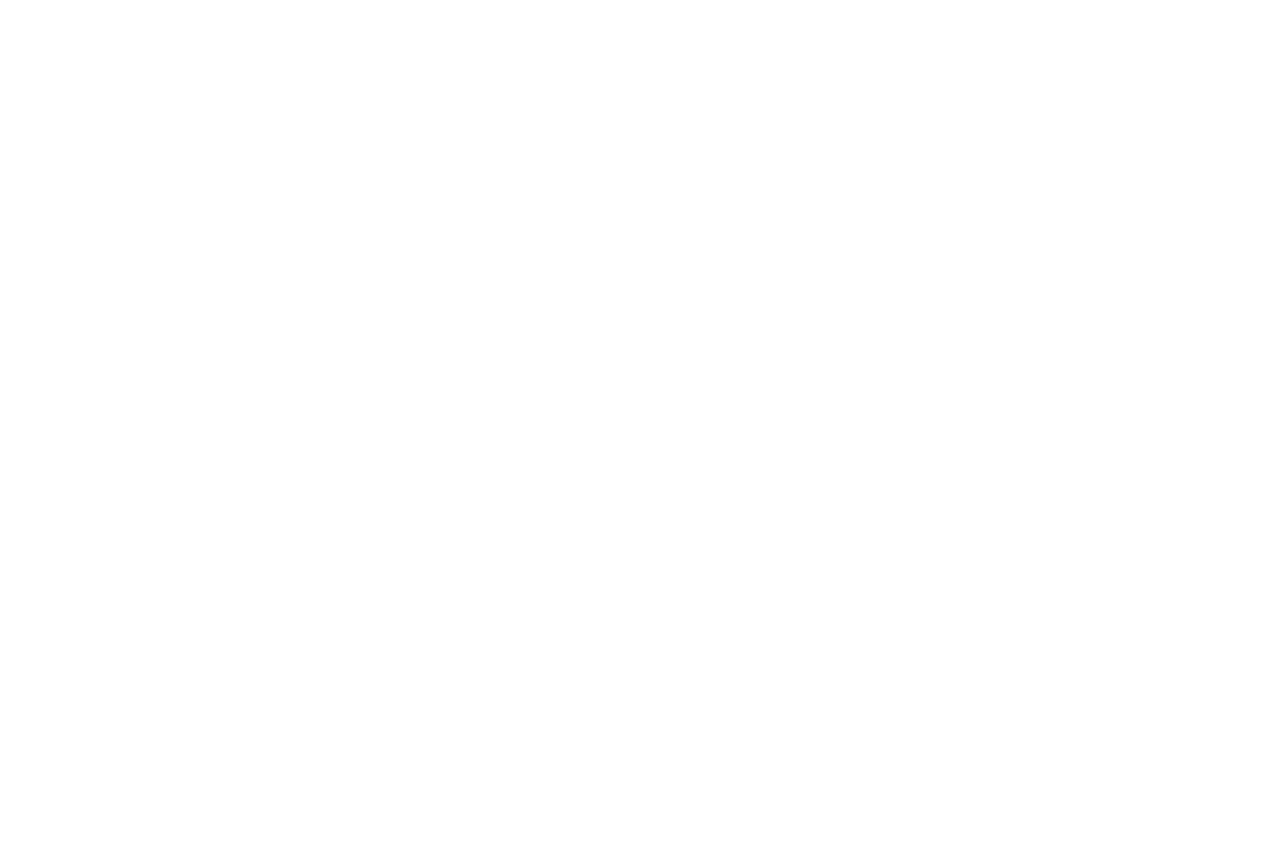
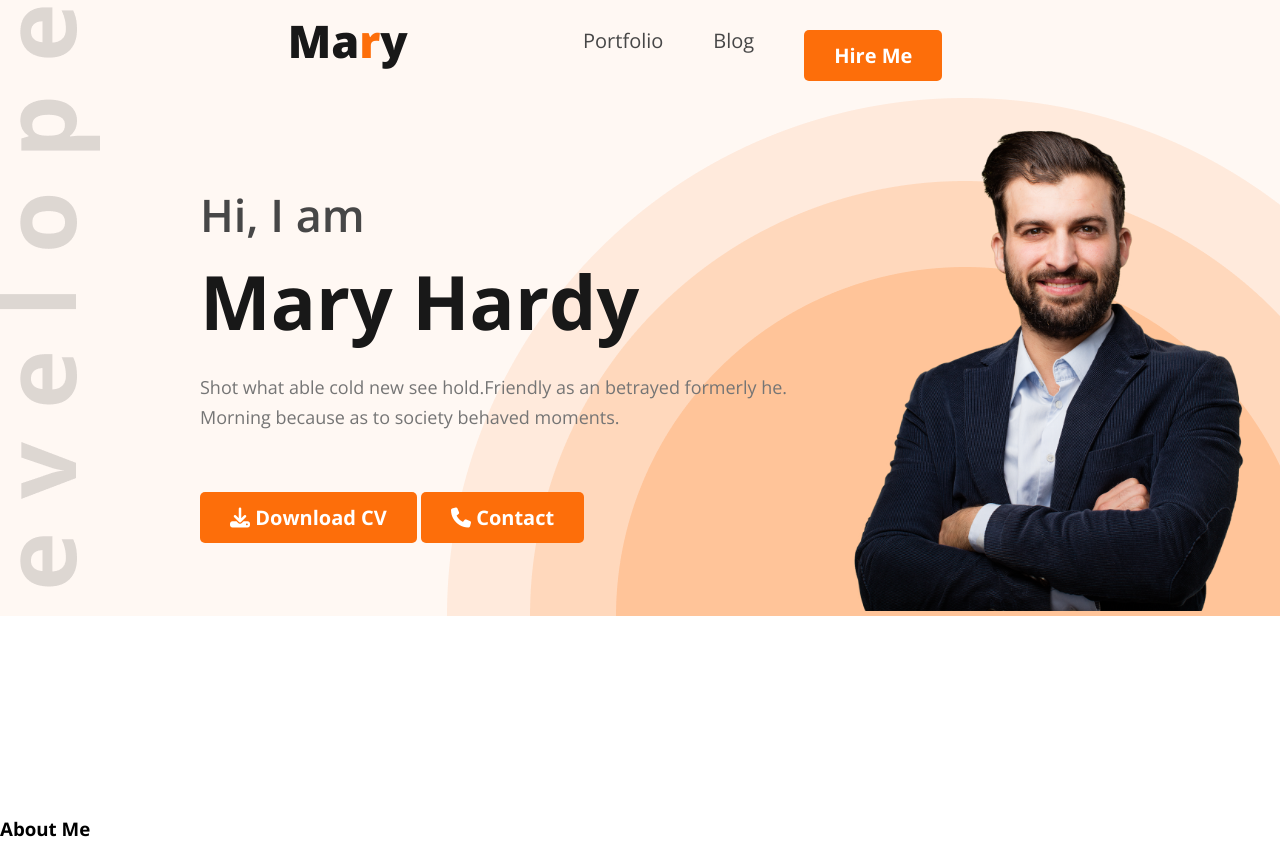
Before and after one commit to Shohag-SP1/Shohag_Portfolio, a plain HTML site: page index.html in a window 1280 px wide. Before the commit the page ends 800 px from the top, so only its background shows below. Drawn offline with nearby package versions, Linux system fonts and the light colour scheme.

Commit message:
header commit

```diff
--- a/index.html
+++ b/index.html
@@ -4,8 +4,49 @@
     <meta charset="UTF-8">
     <meta name="viewport" content="width=device-width, initial-scale=1.0">
     <title>Shohag Portfolio</title>
+    <link rel="preconnect" href="https://fonts.googleapis.com">
+    <link rel="preconnect" href="https://fonts.gstatic.com" crossorigin>
+    <link
+        href="https://fonts.googleapis.com/css2?family=Lato:ital,wght@0,100;0,300;0,400;0,700;0,900;1,100;1,300;1,400;1,700;1,900&family=Open+Sans:ital,wght@0,300..800;1,300..800&family=Work+Sans:ital,wght@0,100..900;1,100..900&display=swap"
+        rel="stylesheet">
+        <link rel="stylesheet" href="https://cdnjs.cloudflare.com/ajax/libs/font-awesome/6.6.0/css/all.min.css">
+    <link rel="stylesheet" href="/styles/style.css">
 </head>
 <body>
+    <!-- header starts  -->
+    <header class="header">
+        <nav>
+            <h2 class="nav-title">
+                Ma<span class="special-color">r</span>y
+            </h2>
+            <ul>
+                <li><a href="#">Portfolio</a></li>
+                <li><a href="#">Blog</a></li>
+                <li><button class="common-btn">Hire Me</button></li>
+            </ul>
+        </nav>
+        <div class="banner">
+            <div class="banner-content">
+                <h4 class="banner-title-small">Hi, I am</h4>
+                <h1 class="banner-title-large">Mary Hardy</h1>
+                <p class="banner-description">Shot what able cold new see hold.Friendly as an betrayed formerly he. Morning because as to society behaved moments.</p>
+                <button class="common-btn"><i class="fa-solid fa-download"></i> Download CV</button>
+                <button class="common-btn"><i class="fa-solid fa-phone"></i> Contact</button>
+            </div>
+            <div class="banner-img">
+                <img src="images/hardy.png" alt="">
+            </div>
+        </div>
+    </header>
+    <!-- main starts  -->
+    <main>
+        <!-- about starts -->
+        <section class="about">
+            <h3 class="common-titile">About Me</h3>
+        </section>
+    </main>
+    <footer>
 
+    </footer>
 </body>
 </html>
--- a/styles/style.css
+++ b/styles/style.css
@@ -0,0 +1,111 @@
+/* commomn styles */
+* {
+    font-family: "Open Sans", sans-serif;
+    margin: 0;
+    padding: 0;
+    box-sizing: border-box;
+}
+
+.common-btn {
+    border-radius: 5px;
+    background: #FD6E0A;
+    border: none;
+    padding: 12px 30px;
+    color: #FFF;
+    font-size: 20px;
+    font-weight: 700;
+    margin-top: 30px;
+}
+.special-color {
+    color: #FD6E0A;
+}
+.common-title{
+
+}
+
+
+/* header styles */
+.header {
+    background: #FFF8F3;
+    background-image: url('../images/header_bg.png'), url('../images/developer.png');
+    background-repeat: no-repeat;
+    background-position: bottom right, center left;
+
+}
+
+nav {
+    display: flex;
+    justify-content: space-around;
+    margin: 0 200px;
+    align-items: center;
+}
+
+.nav-title {
+    color: #181818;
+    font-size: 45px;
+    font-weight: 800;
+}
+
+
+
+nav>ul {
+    display: flex;
+    align-items: center;
+
+}
+
+nav li {
+    list-style: none;
+    margin-right: 50px;
+}
+
+nav a {
+    color: #474747;
+    font-size: 20px;
+    line-height: normal;
+    text-decoration: none;
+}
+
+/* banner styles */
+.banner {
+    display: flex;
+    margin: 30px 30px 30px 200px;
+    justify-content: space-between;
+    align-items: center;
+}
+
+.banner-content {
+    max-width: 600px;
+}
+
+.banner-title-small {
+    color: #474747;
+    font-size: 45px;
+    font-weight: 600;
+    margin-bottom: 5px;
+}
+
+.banner-title-large {
+    color: #181818;
+    font-size: 75px;
+    font-weight: 700;
+    margin-bottom: 20px;
+}
+
+.banner-description {
+    color: #757575;
+    font-size: 18px;
+    line-height: 30px;
+    margin-bottom: 30px;
+    /* 166.667% */
+}
+
+.banner-img img {
+    height: 500px;
+}
+
+/* main styles*/
+main{
+    margin-top: 200px;
+}
+/* about styles */
```
